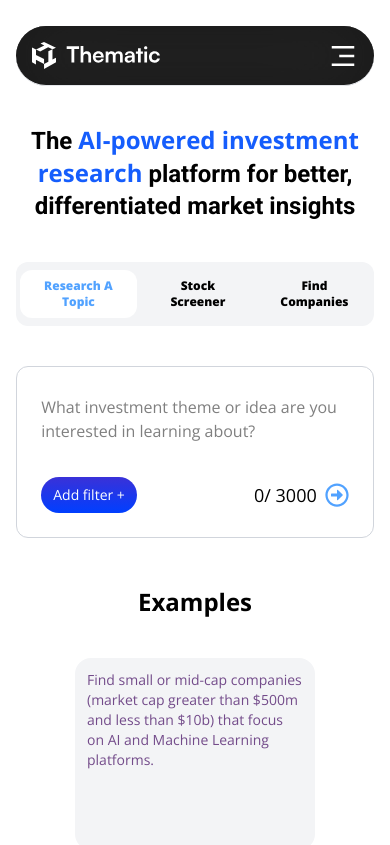
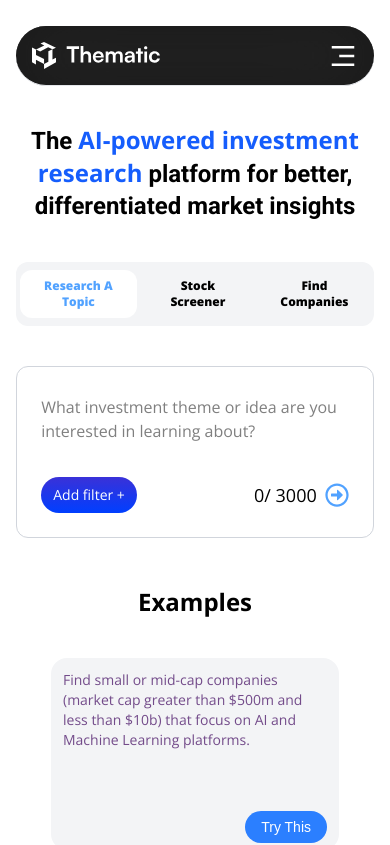
Before and after one commit to rakib00-dev/vpj-website-demo-, a React (Vite) app: page /app/start in a window 390 px wide. Shown: the top 845 px of the page. Built offline with nearby package versions, Linux system fonts and the light colour scheme.

Commit message:
updated the examples card hover effect

```diff
--- a/src/Components/Examples.jsx
+++ b/src/Components/Examples.jsx
@@ -22,9 +22,9 @@ const ExamplesCard = ({
   descripion = `Find small or mid-cap companies (market cap greater than $500m and less than $10b) that focus on AI and Machine Learning platforms.`,
 }) => {
   return (
-    <div className=" transition-all relative grid w-60 p-3 gap-3 h-48 rounded-2xl bg-gray-100 cursor-pointer hover:bg-purple-300 group">
+    <div className=" transition-all relative grid w-72 md:w-60 p-3 gap-3 h-48 rounded-2xl bg-gray-100 cursor-pointer hover:bg-purple-300 group">
       <p className="text-sm w-full text-[#734b8a]">{descripion}</p>
-      <div className="absolute bottom-3 right-3 justify-end items-center hidden group-hover:flex">
+      <div className="absolute bottom-3 right-3 justify-end items-center opacity-100 md:opacity-0 md:group-hover:opacity-100">
         <Link
           to=""
           className="py-2 px-4 text-sm text-white bg-blue-500 rounded-full"
```
